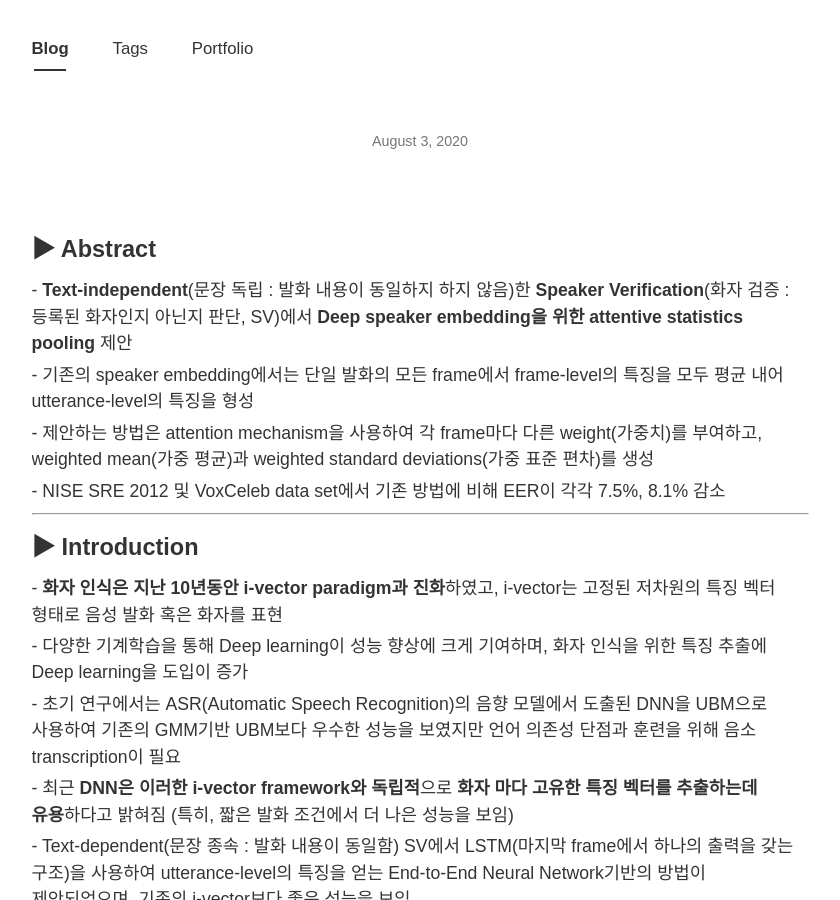
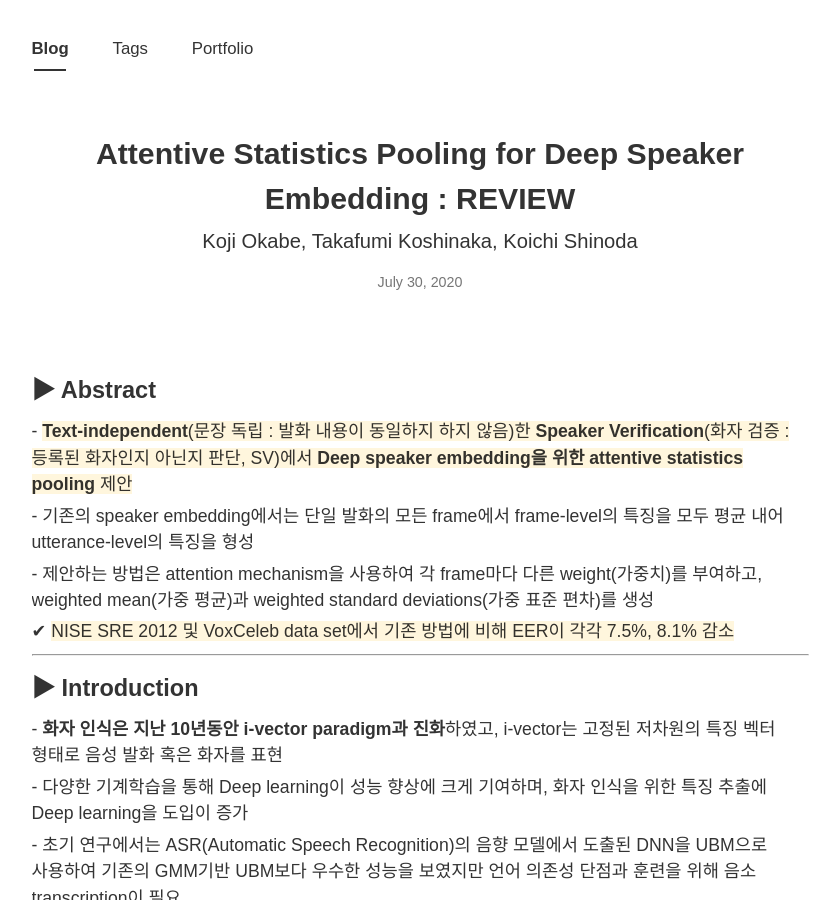
Before and after one commit to arabae/arabae.github.io, a Jekyll site: the page built from _posts/2020-07-30-Attentive Statistics Pooling for Deep Speaker Embedding.md, in a window 1280 px wide and 900 px high. Shown: the whole window, without its empty margins (220-1060 px from the left). Built offline with Jekyll 4.4.1, drawn with Linux system fonts in a browser that asks for light colours; nearby versions of some CDN libraries; some web fonts are replaced; our own code applies the rules of GitHub Pages for plain Markdown files; comment, search, counter and statistics services are not loaded; part of the change alters nothing that is shown.

```diff
--- a/_config.yml
+++ b/_config.yml
@@ -37,7 +37,7 @@ theme_settings :
     instagram:
 
   # Disqus
-  disqus_shortname :
+  disqus_shortname : https://arabae.github.io
 
 # Pagination
 paginate: 5
--- a/_posts/2020-07-30-Attentive Statistics Pooling for Deep Speaker Embedding.md
+++ b/_posts/2020-07-30-Attentive Statistics Pooling for Deep Speaker Embedding.md
@@ -1,25 +1,23 @@
 ---
 layout: post
-title: Attentive Statistics Pooling for Deep Speaker Embedding : REVIEW
-subtitle : Koji Okabe, Takafumi Koshinaka, Koichi Shinoda
+title: "Attentive Statistics Pooling for Deep Speaker Embedding : REVIEW"
+subtitle: "Koji Okabe, Takafumi Koshinaka, Koichi Shinoda"
+description: '마크다운 문법 숙지'
 tags: [SpeakerVerification, SpeakerRecognition, AttentionMechanism, ML, Statistics]
 author: Ara Bae
-comments : True
+comments: True
 ---
 
-
-
-
-
 ### ▶ Abstract
-
-\- **Text-independent**(문장 독립 : 발화 내용이 동일하지 하지 않음)한 **Speaker Verification**(화자 검증 : 등록된 화자인지 아닌지 판단, SV)에서 **Deep speaker embedding을 위한 attentive statistics pooling** 제안
+\- <span style="background-color:#fff6dd">**Text-independent**(문장 독립 : 발화 내용이 동일하지 하지 않음)한 **Speaker Verification**(화자 검증 : 등록된 화자인지 아닌지 판단, SV)에서 **Deep speaker embedding을 위한 attentive statistics pooling** 제안</span>
 
 \- 기존의 speaker embedding에서는 단일 발화의 모든 frame에서 frame-level의 특징을 모두 평균 내어 utterance-level의 특징을 형성
 
 \- 제안하는 방법은 attention mechanism을 사용하여 각 frame마다 다른 weight(가중치)를 부여하고, weighted mean(가중 평균)과 weighted standard deviations(가중 표준 편차)를 생성
 
-\- NISE SRE 2012 및 VoxCeleb data set에서 기존 방법에 비해 EER이 각각 7.5%, 8.1% 감소
+
+✔  <span style="background-color:#fff6dd">NISE SRE 2012 및 VoxCeleb data set에서 기존 방법에 비해 EER이 각각 7.5%, 8.1% 감소</span>
+
 
 
 
@@ -85,7 +83,7 @@ comments : True
 ---
 
 
-### **▶ High-order pooling with attention**
+### ▶ High-order pooling with attention
 
 < Statistics pooling - 기존에 사용하던 pooling 방법 >
 
@@ -134,7 +132,7 @@ attention mechanism을 사용하여 계산한 **가중치를 통해 mean과 stan
 
 
 
-### **▶ Experimental settings**
+### ▶ Experimental settings
 
 **\- i-vector**
 
```
